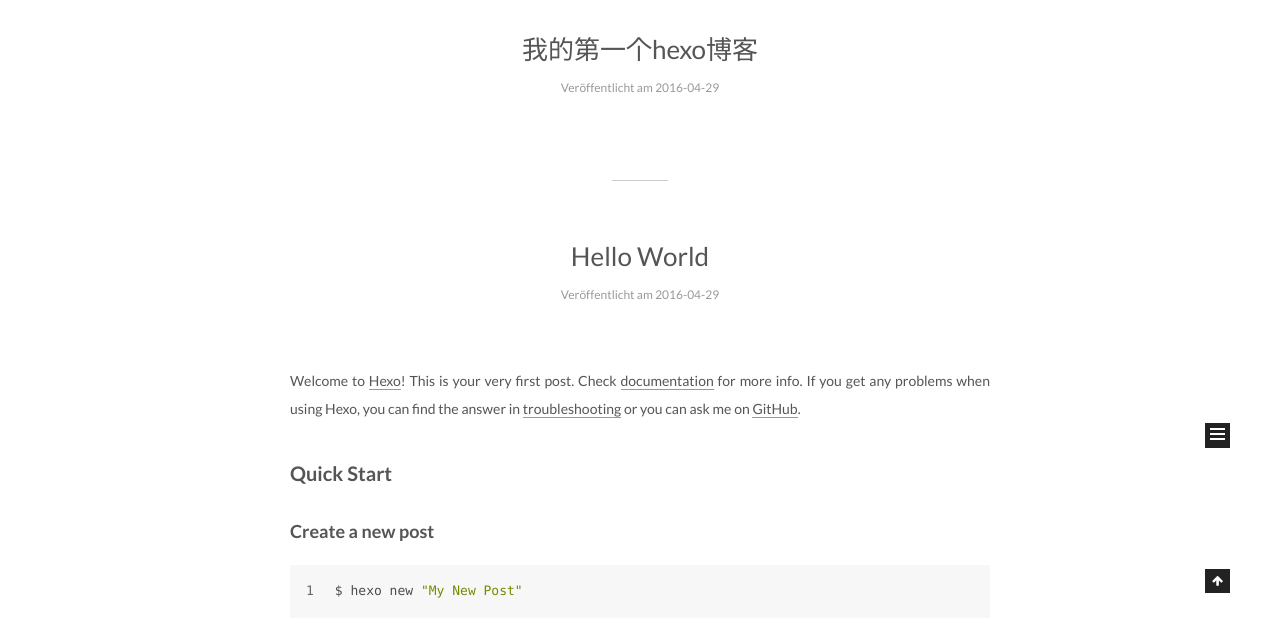
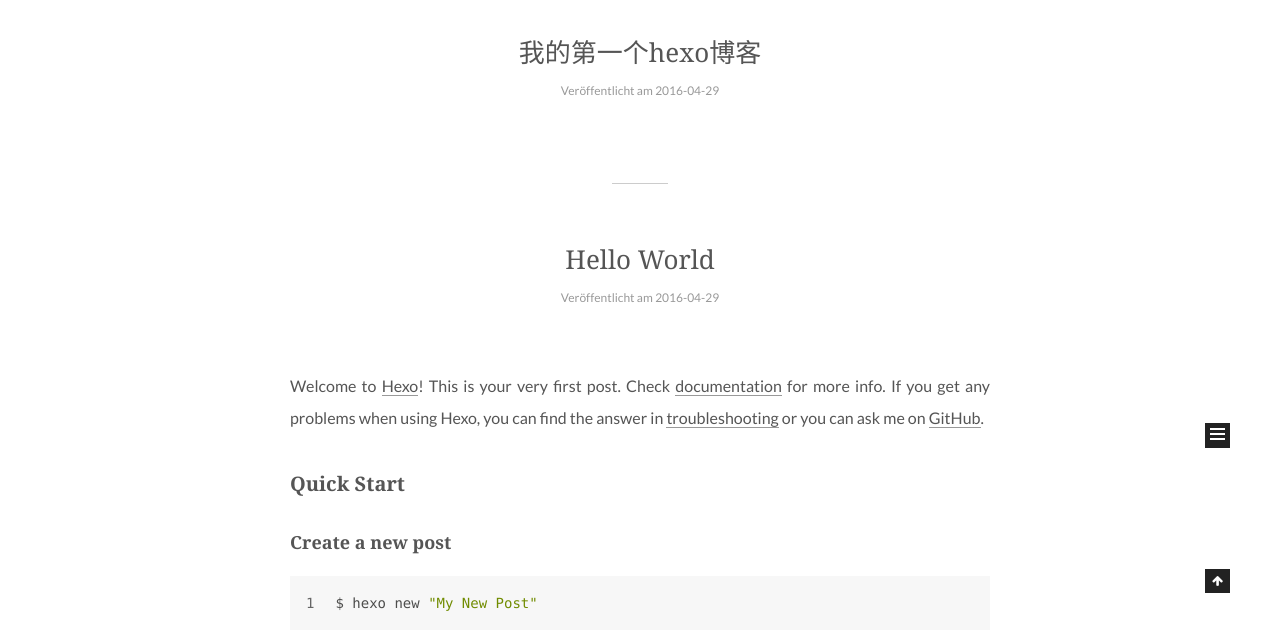
Before and after one commit to Mrzhoug/Mrzhoug.github.io, a plain HTML site: page index.html in a window 1280 px wide. Shown: the part 307-942 px from the top of the page. Drawn offline with Linux system fonts and the light colour scheme.

Commit message:
Site updated: 2016-05-10 19:48:14

```diff
--- a/css/main.css
+++ b/css/main.css
@@ -185,8 +185,8 @@ th {
 }
 body {
   position: relative;
-  font-family: 'Lato', "PingFang SC", "Microsoft YaHei", sans-serif;
-  font-size: 14px;
+  font-family: "Microsoft YaHei", Verdana, sans-serif;
+  font-size: 16px;
   line-height: 2;
   color: #555;
   background: #fff;
@@ -216,7 +216,7 @@ h6 {
   padding: 0;
   font-weight: bold;
   line-height: 1.5;
-  font-family: 'Lato', "PingFang SC", "Microsoft YaHei", sans-serif;
+  font-family: Georgia, sans;
 }
 h2,
 h3,
@@ -496,14 +496,14 @@ pre,
   overflow: auto;
   margin: 20px 0;
   padding: 15px;
-  font-size: 13px;
+  font-size: 14px;
   color: #4d4d4c;
   background: #f7f7f7;
   line-height: 1.6;
 }
 pre,
 code {
-  font-family: consolas, Menlo, "PingFang SC", "Microsoft YaHei", monospace;
+  font-family: "Input Mono", "PT Mono", Consolas, Monaco, Menlo, monospace;
 }
 code {
   padding: 2px 4px;
@@ -511,7 +511,7 @@ code {
   color: #555;
   background: #eee;
   border-radius: 4px;
-  font-size: 13px;
+  font-size: 14px;
 }
 pre code {
   padding: 0;
@@ -1016,7 +1016,7 @@ pre .javascript .function {
 .post-body .figure .caption {
   margin: 10px auto 15px;
   text-align: center;
-  font-size: 14px;
+  font-size: 16px;
   color: #999;
   font-weight: bold;
   line-height: 1;
@@ -1555,7 +1555,7 @@ pre .javascript .function {
   width: 4px;
   height: 4px;
   border-radius: 50%;
-  background: #c6fa8e;
+  background: #f2fffa;
 }
 .links-of-blogroll {
   font-size: 13px;
--- a/index.html
+++ b/index.html
@@ -113,7 +113,7 @@
   <title> Mrzhoug </title>
 </head>
 
-<body itemscope itemtype="http://schema.org/WebPage" lang="">
+<body itemscope itemtype="http://schema.org/WebPage" lang="zh-CN">
 
 
 
```
Also changed, not shown: 2016/04/29/My-name-is-zhouguoqiao/index.html (+1 -1 lines), 2016/04/29/hello-world/index.html (+1 -1 lines), archives/2016/04/index.html (+1 -1 lines), archives/2016/index.html (+1 -1 lines), archives/index.html (+1 -1 lines).
